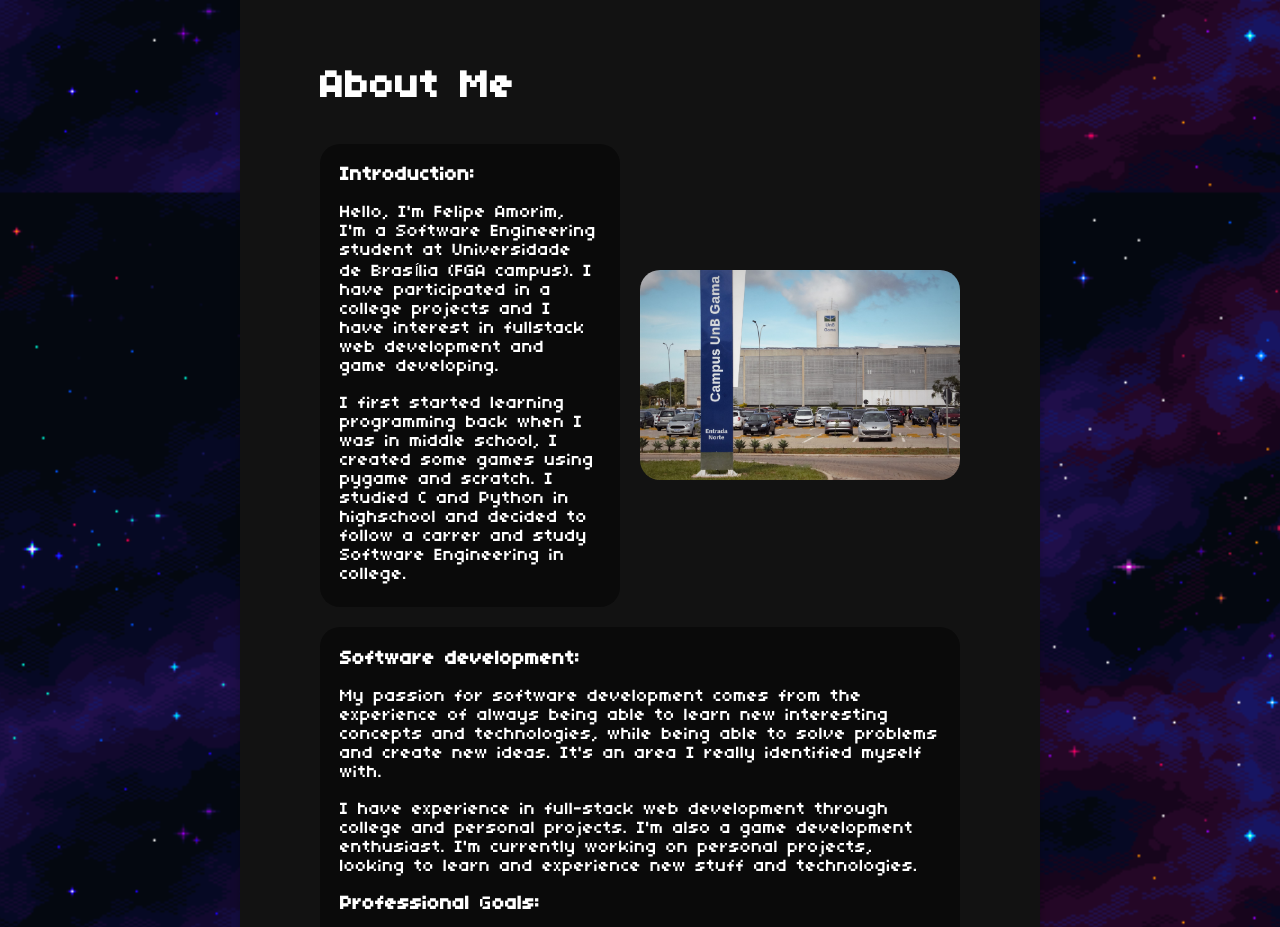
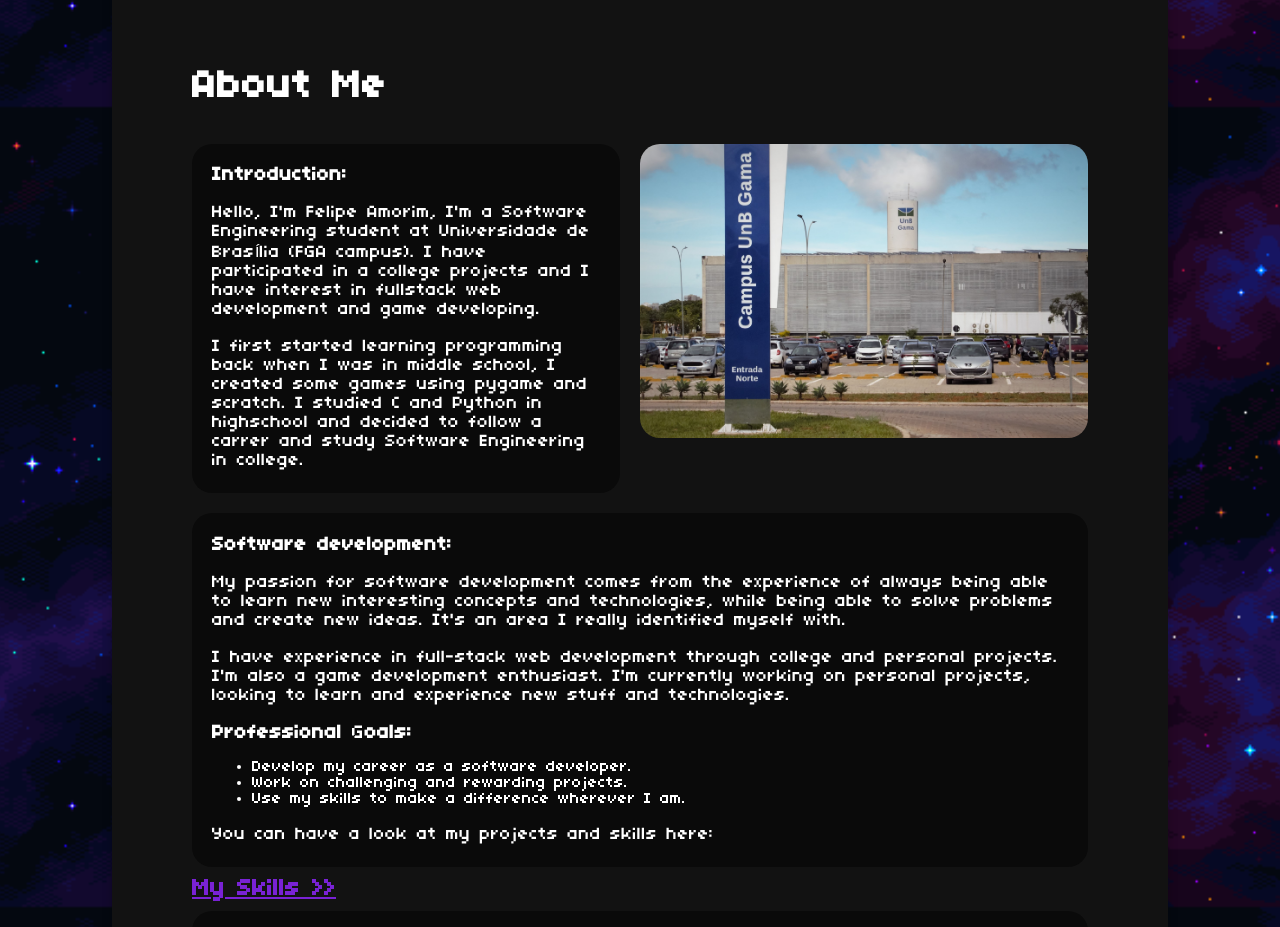
Before and after one commit to LipeAKugel/Portfolio, a Next.js app: page /about in a window 1280 px wide. Shown: the part 160-1087 px from the top of the page. Built offline with nearby package versions, Linux system fonts and the light colour scheme.

Commit message:
:hammer: fixing pages size

```diff
--- a/src/app/about/page.js
+++ b/src/app/about/page.js
@@ -62,7 +62,7 @@ export default function AboutMe() {
             You can have a look at my projects and skills here:
           </p>
         </div>
-        <Link href="/skills">My Skills &gt;&gt;</Link>
+        <Link href="/skills" className={styles.skillslink}>My Skills &gt;&gt;</Link>
         <div className={styles.text}>
           <h2>Curiosities:</h2>
           <p>
--- a/src/styles/app/about.module.css
+++ b/src/styles/app/about.module.css
@@ -7,7 +7,7 @@
 
 /* Content card */
 .container #contentcard {
-  width: 50vw;
+  width: 70vw;
   margin: 50px 0px;
   height: fit-content;
   display: block;
@@ -22,8 +22,12 @@
 
 .introduction {
   display: flex;
-  align-items: center;
+  height: fit-content;
   gap: 20px;
+}
+
+.introduction .text {
+  height: 100%;
 }
 
 #contentcard img {
@@ -33,14 +37,14 @@
   margin: 10px 0px;
 }
 
-.container a {
-  margin: 20px;
+.skillslink {
+  margin: 20px 0px;
   color: var(--color-primary);
   font-weight: bold;
   font-size: 24px;
   transition: 0.3s;
 }
 
-.container a:hover {
+.skillslink:hover {
   color: var(--color-highlight);
 }
--- a/src/styles/app/skills.module.css
+++ b/src/styles/app/skills.module.css
@@ -6,7 +6,7 @@
 }
 
 #contentcard {
-  width: 50%;
+  width: 70%;
   height: fit-content;
   margin: 50px 0px;
   display: block;
```
